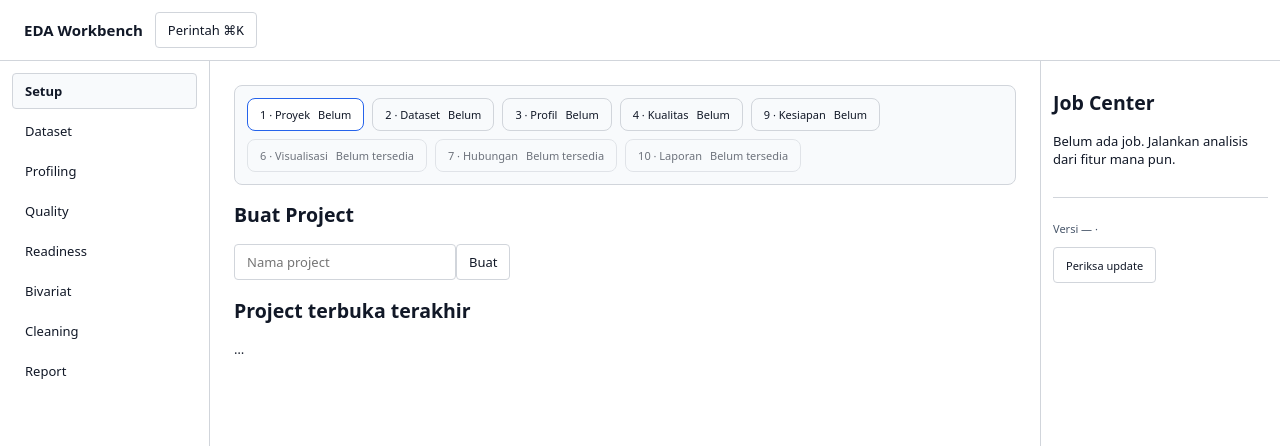
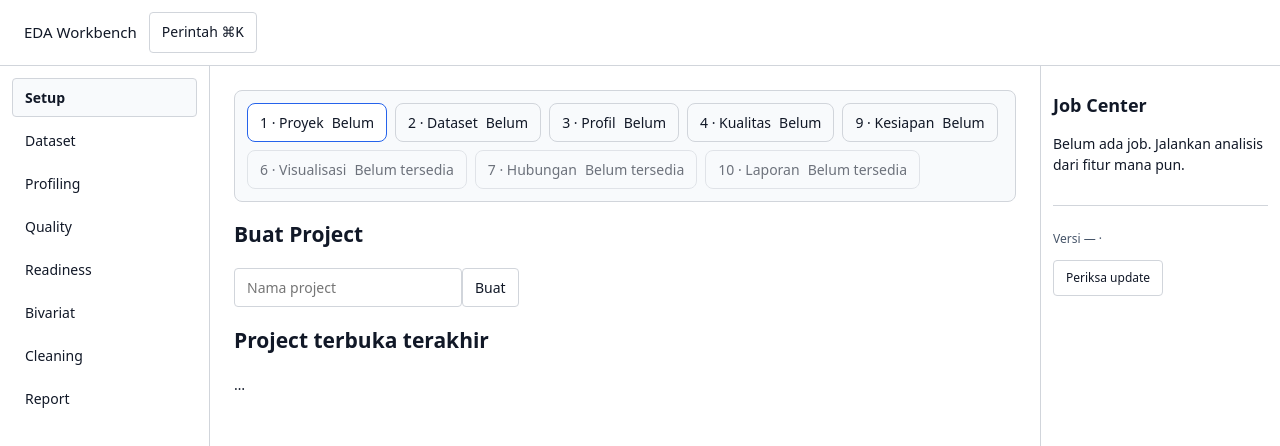
Before and after one commit to jensuid/eda-studio, a React (Vite) app in the folder frontend/: page / in a window 1280 px wide. Shown: the top 446 px of the page. Built offline with nearby package versions, Linux system fonts and the light colour scheme.

Commit message:
UIUX-02: ganti font shell ke --shell-font-* (selektor R1-R7)

```diff
--- a/frontend/src/shared/tokens.css
+++ b/frontend/src/shared/tokens.css
@@ -81,7 +81,8 @@ body {
   background: var(--color-surface);
   color: var(--color-text);
   font-family: system-ui, -apple-system, "Segoe UI", sans-serif;
-  font-size: var(--font-size-md);
+  font-size: var(--shell-font-body);
+  line-height: var(--shell-line-height-body);
   margin: 0;
 }
 
@@ -292,7 +293,8 @@ button {
 }
 
 .app-header h1 {
-  font-size: var(--font-size-lg);
+  font-size: var(--shell-font-subtitle);
+  font-weight: var(--shell-font-weight-subtitle);
   margin: 0;
 }
 
@@ -321,13 +323,20 @@ button {
   min-width: 0;
 }
 
+/* R5b Job Center (JobCenter.tsx h2): §2.1 title 18, 600, 1.4. */
+.app-aside h2 {
+  font-size: var(--shell-font-title);
+  font-weight: var(--shell-font-weight-title);
+  line-height: var(--shell-line-height-title);
+}
+
 .nav-item {
   text-align: left;
   padding: var(--space-2) var(--space-3);
   border-radius: var(--radius-sm);
   border: 1px solid transparent;
   background: transparent;
-  font-size: var(--font-size-md);
+  font-size: var(--shell-font-body);
 }
 
 .nav-item-active {
@@ -338,7 +347,7 @@ button {
 
 .protocol-banner {
   color: var(--color-status-danger);
-  font-size: var(--font-size-sm);
+  font-size: var(--shell-font-body);
   margin: 0;
 }
 
@@ -350,7 +359,7 @@ button {
   display: flex;
   flex-direction: column;
   gap: var(--space-3);
-  font-size: var(--font-size-sm);
+  font-size: var(--shell-font-body);
 }
 
 .job-item {
@@ -390,7 +399,7 @@ button {
   border-radius: var(--radius-md);
   background: var(--color-surface-raised);
   border: 1px solid var(--color-border-subtle);
-  font-size: var(--font-size-md);
+  font-size: var(--shell-font-body);
   max-width: 360px;
 }
 
@@ -433,7 +442,9 @@ button {
 }
 
 .recovery-banner h2 {
-  font-size: var(--font-size-lg);
+  font-size: var(--shell-font-title);
+  font-weight: var(--shell-font-weight-title);
+  line-height: var(--shell-line-height-title);
   margin: 0 0 var(--space-2);
 }
 
@@ -441,7 +452,7 @@ button {
   margin-top: var(--space-4);
   padding-top: var(--space-3);
   border-top: 1px solid var(--color-border-subtle);
-  font-size: var(--font-size-sm);
+  font-size: var(--shell-font-caption);
   color: var(--color-text-muted);
 }
 
--- a/frontend/src/shared/ui/Stepper.tsx
+++ b/frontend/src/shared/ui/Stepper.tsx
@@ -71,7 +71,7 @@ const chipStyle: CSSProperties = {
   padding: "var(--space-2) var(--space-3)",
   border: "1px solid var(--color-border-subtle)",
   borderRadius: "var(--radius-md)",
-  fontSize: "var(--font-size-sm)",
+  fontSize: "var(--shell-font-body)",
   textDecoration: "none",
   color: "inherit",
 };
```
Also changed, not shown: frontend/tests/__screenshots__/uiux-02-shell-1440.png (added), frontend/tests/__screenshots__/uiux-02-shell-900.png (added), 2 other files (tests, documents, lock files or other folders).
